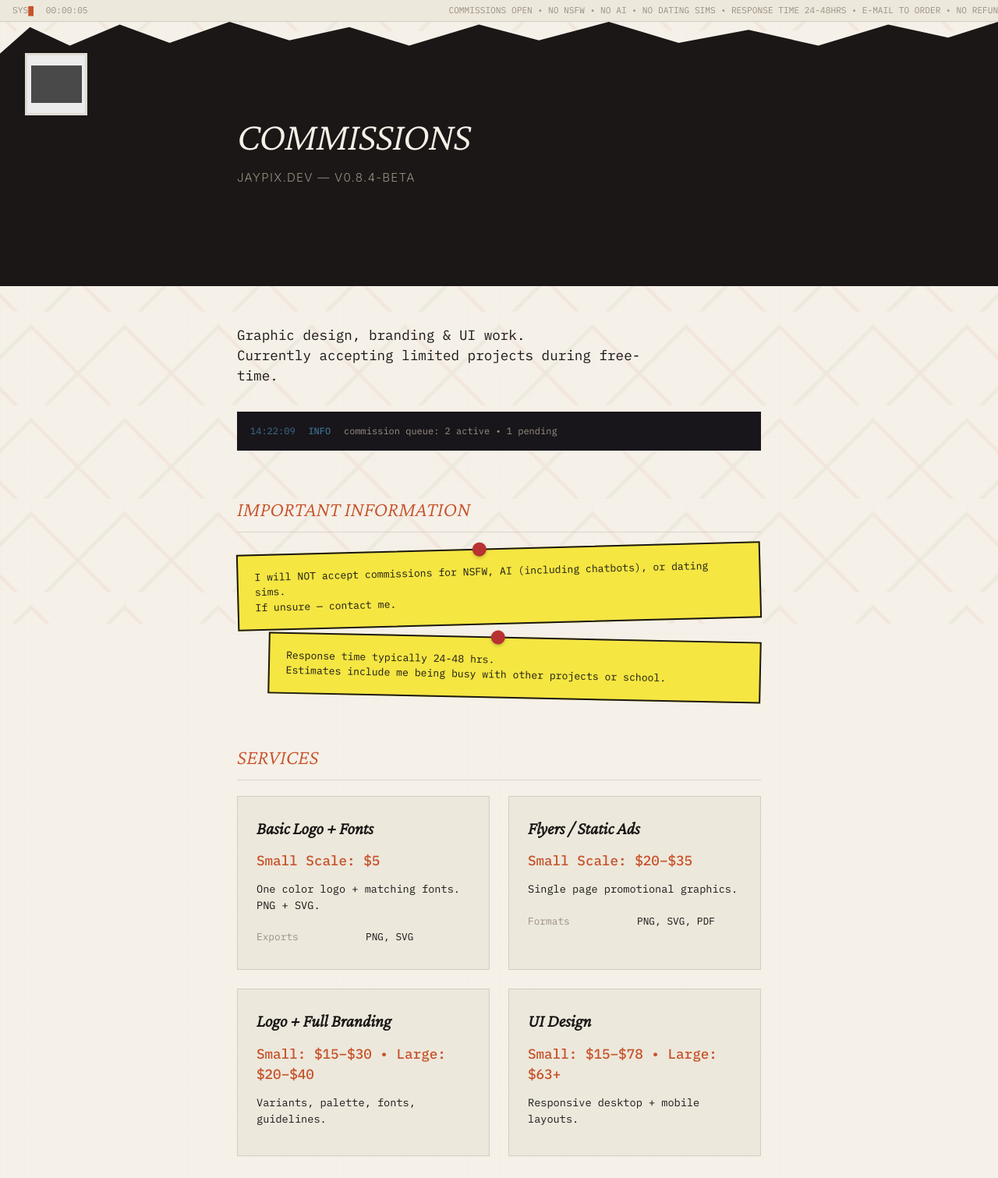
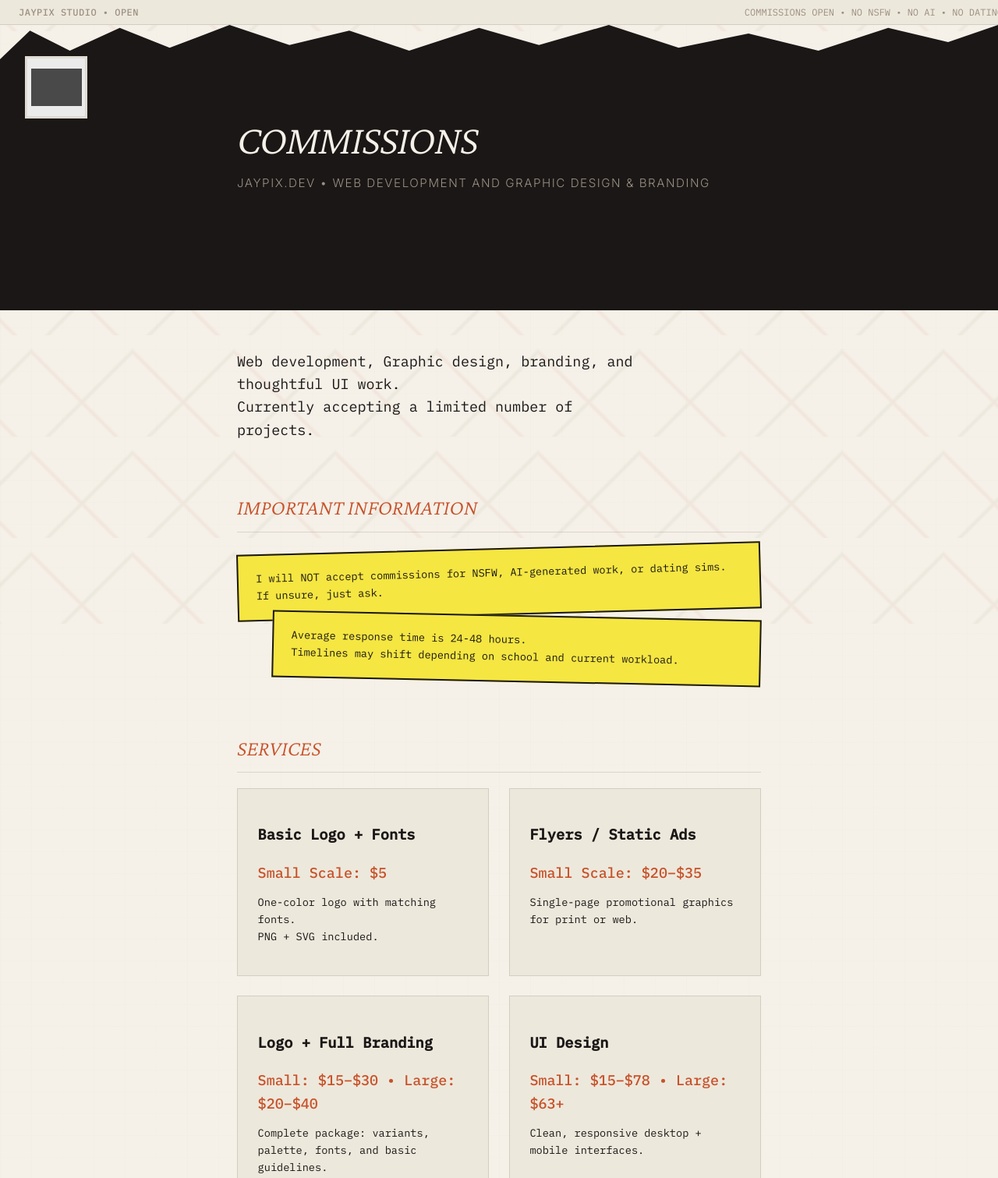
Before and after one commit to Jaypixo/portfolio, a website: page commissions.html in a window 1280 px wide. Shown: the top 1511 px of the page at 78% size. Drawn offline with nearby package versions, Linux system fonts and the light colour scheme; grey boxes are pictures that could not be loaded.

Commit message:
Revise commissions.html for styling and content updates
Updated the commissions page with new styles, improved text clarity, and adjusted layout for better user experience.

```diff
--- a/commissions.html
+++ b/commissions.html
@@ -3,9 +3,12 @@
 <head>
     <meta charset="UTF-8">
     <meta name="viewport" content="width=device-width, initial-scale=1.0">
-    <title>jaypix.dev — COMMISSIONS</title>
+    <meta name="theme-color" content="#1a1716">
+    <title>● jaypix.dev — COMMISSIONS</title>
+    <link rel="icon" href="https://jaypix.dev/Public/Jaylogo.png" type="image/png">
     <link rel="preconnect" href="https://fonts.googleapis.com">
     <link href="https://fonts.googleapis.com/css2?family=Crimson+Pro:ital,wght@1,300&amp;family=IBM+Plex+Mono:wght@400;500&amp;family=Inter:wght@300;400;500&amp;display=swap" rel="stylesheet">
+
     <style>
         :root {
             --paper: #f5f0e8;
@@ -16,7 +19,6 @@
             --secondary: #3b6e8f;
             --tertiary: #5c7a3e;
             --warning: #d4a017;
-            --error: #b83232;
             --border: rgba(26, 23, 22, 0.12);
             --grid-line: rgba(26, 23, 22, 0.015);
         }
@@ -32,15 +34,7 @@
             }
         }
 
-        @import url('https://fonts.googleapis.com/css2?family=Crimson+Pro:ital,wght@1,300&amp;family=IBM+Plex+Mono:wght@400;500&amp;family=Inter:wght@300;400;500&amp;display=swap');
-
-        :root {
-            --accent-glow: #c7522a;
-        }
-
-        * {
-            box-sizing: border-box;
-        }
+        * { box-sizing: border-box; }
 
         body {
             margin: 0;
@@ -51,63 +45,48 @@
                 repeating-linear-gradient(90deg, var(--grid-line) 0px, transparent 1px, transparent 40px, var(--grid-line) 40px);
             background-size: 40px 28px;
             color: var(--ink);
-            line-height: 1.5;
+            line-height: 1.6;
             overflow-x: hidden;
         }
 
+        /* Enhanced Status Bar */
         .status-bar {
             position: fixed;
             top: 0;
             left: 0;
             right: 0;
-            height: 28px;
+            height: 32px;
             background: var(--paper-alt);
             border-bottom: 1px solid var(--border);
             display: flex;
             align-items: center;
-            padding: 0 1rem;
-            font-size: 0.7rem;
+            padding: 0 1.5rem;
+            font-size: 0.75rem;
             color: var(--muted);
             z-index: 1000;
             overflow: hidden;
             white-space: nowrap;
+            gap: 1.5rem;
         }
 
         .status-left {
-            display: flex;
-            align-items: center;
-            gap: 1rem;
-        }
-
-        .cursor {
-            display: inline-block;
-        }
-
-        .cursor::after {
-            content: '█';
-            animation: blink 1.1s step-end infinite;
-            color: var(--primary);
+            font-weight: 500;
+            letter-spacing: 0.5px;
         }
 
         .ticker {
-            display: inline-block;
+            flex: 1;
             white-space: nowrap;
-            animation: marquee 28s linear infinite;
-            padding-left: 2rem;
+            animation: marquee 35s linear infinite;
         }
 
         .header {
-            clip-path: polygon(
-                0% 12%, 3% 2%, 7% 9%, 12% 1%, 17% 8%, 23% 0%,
-                29% 7%, 35% 2%, 41% 9%, 48% 1%, 54% 7%, 61% 0%,
-                68% 8%, 75% 3%, 82% 9%, 89% 1%, 95% 6%, 100% 0%,
-                100% 100%, 0% 100%
-            );
+            clip-path: polygon(0% 12%, 3% 2%, 7% 9%, 12% 1%, 17% 8%, 23% 0%, 29% 7%, 35% 2%, 41% 9%, 48% 1%, 54% 7%, 61% 0%, 68% 8%, 75% 3%, 82% 9%, 89% 1%, 95% 6%, 100% 0%, 100% 100%, 0% 100%);
             background-color: var(--ink);
             color: var(--paper);
-            padding: 5.5rem 2rem 3rem 2rem;
+            padding: 5.5rem 2rem 3.5rem 2rem;
             position: relative;
-            margin-top: 28px;
+            margin-top: 32px;
         }
 
         .logo-container {
@@ -133,14 +112,14 @@
         .wrapper {
             max-width: 720px;
             margin: 0 auto;
-            padding: 2rem 1.5rem 4rem;
+            padding: 2rem 1.5rem 5rem;
         }
 
         h1 {
             font-family: 'Crimson Pro', serif;
             font-style: italic;
             font-weight: 300;
-            font-size: 3.2rem;
+            font-size: 3.3rem;
             line-height: 1.05;
             letter-spacing: -0.03em;
             margin: 0 0 0.5rem;
@@ -150,130 +129,66 @@
             font-family: 'Inter', sans-serif;
             font-weight: 300;
             color: var(--muted);
-            letter-spacing: 0.08em;
+            letter-spacing: 0.1em;
             text-transform: uppercase;
             font-size: 0.95rem;
         }
 
-        .section {
-            margin-bottom: 3.5rem;
-        }
+        .section { margin-bottom: 4rem; }
 
         .section-title {
             font-family: 'Crimson Pro', serif;
             font-style: italic;
-            font-size: 1.65rem;
+            font-size: 1.7rem;
             margin-bottom: 1.25rem;
             color: var(--primary);
             border-bottom: 1px solid var(--border);
             padding-bottom: 0.5rem;
         }
 
-        .rules {
-            display: grid;
-            gap: 1rem;
-        }
-
         .sticky-note {
             background: #f5e642;
             color: #1a1716;
-            padding: 1.1rem 1.3rem;
+            padding: 1.2rem 1.4rem;
             transform: rotate(-1.5deg);
             border: 2px solid #1a1716;
             position: relative;
-            font-size: 0.82rem;
+            font-size: 0.85rem;
         }
 
         .sticky-note:nth-child(2) {
             transform: rotate(1.2deg);
-            margin-left: 40px;
-        }
-
-        .sticky-note::before {
-            content: '';
-            position: absolute;
-            top: -10px;
-            left: 45%;
-            width: 18px;
-            height: 18px;
-            background: var(--error);
-            border-radius: 50%;
-            box-shadow: 0 2px 4px rgba(0,0,0,0.2);
+            margin-left: 45px;
         }
 
         .service-grid {
             display: grid;
             grid-template-columns: repeat(auto-fit, minmax(310px, 1fr));
-            gap: 1.5rem;
+            gap: 1.6rem;
         }
 
         .service-card {
             background: var(--paper-alt);
             border: 1px solid var(--border);
-            padding: 1.5rem;
-            transition: transform 0.2s ease;
+            padding: 1.6rem;
+            transition: transform 0.25s ease;
         }
 
         .service-card:hover {
-            transform: translateY(-4px);
-        }
-
-        .service-card h3 {
-            font-family: 'Crimson Pro', serif;
-            font-style: italic;
-            margin: 0 0 0.75rem;
-            font-size: 1.4rem;
+            transform: translateY(-6px);
         }
 
         .price {
-            font-size: 1.1rem;
+            font-size: 1.15rem;
             color: var(--primary);
             font-weight: 500;
-        }
-
-        .info-strip {
-            display: grid;
-            grid-template-columns: 140px 1fr;
-            border-bottom: 1px solid var(--border);
-            padding: 0.5rem 0;
-            font-size: 0.8rem;
-        }
-
-        .info-strip:last-child {
-            border-bottom: none;
-        }
-
-        .label {
-            color: var(--muted);
-        }
-
-        .form-group {
-            margin-bottom: 1.5rem;
-        }
-
-        label {
-            display: block;
-            font-size: 0.75rem;
-            color: var(--muted);
-            margin-bottom: 0.4rem;
-            text-transform: uppercase;
-        }
-
-        input, textarea, select {
-            width: 100%;
-            background: transparent;
-            border: 1px solid var(--border);
-            padding: 0.75rem;
-            font-family: 'IBM Plex Mono', monospace;
-            font-size: 0.9rem;
-            color: var(--ink);
         }
 
         .btn {
             background: var(--primary);
             color: var(--paper);
             border: 2px solid var(--ink);
-            padding: 0.85rem 2rem;
+            padding: 0.95rem 2rem;
             font-family: 'Inter', sans-serif;
             font-weight: 500;
             text-transform: uppercase;
@@ -281,12 +196,13 @@
             cursor: pointer;
             transition: all 0.2s;
             width: 100%;
-            margin-top: 1rem;
+            margin-top: 1.5rem;
+            font-size: 0.95rem;
         }
 
         .btn:hover {
-            background: color-mix(in srgb, var(--primary) 80%, var(--ink));
-            transform: translateY(-1px);
+            background: color-mix(in srgb, var(--primary) 85%, var(--ink));
+            transform: translateY(-2px);
         }
 
         .ghost-btn {
@@ -295,23 +211,8 @@
             border: 2px solid var(--ink);
         }
 
-        .terminal-log {
-            background: #18161a;
-            color: #9b8f82;
-            padding: 1rem;
-            font-size: 0.75rem;
-            border: 1px solid var(--border);
-            margin: 1.5rem 0;
-            line-height: 1.4;
-        }
-
-        .log-time { color: var(--secondary); margin-right: 0.6rem; }
-        .log-level { margin-right: 0.6rem; font-weight: 500; }
-        .log-level.info { color: var(--secondary); }
-        .log-level.warn { color: var(--warning); }
-
         footer {
-            margin-top: 6rem;
+            margin-top: 7rem;
             padding-top: 2rem;
             border-top: 1px solid var(--border);
             font-size: 0.7rem;
@@ -319,16 +220,7 @@
             display: flex;
             justify-content: space-between;
             flex-wrap: wrap;
-            gap: 1rem;
-        }
-
-        .footnote {
-            margin: 0.3rem 0;
-        }
-
-        @keyframes blink {
-            0%, 100% { opacity: 1; }
-            50% { opacity: 0; }
+            gap: 2rem;
         }
 
         @keyframes marquee {
@@ -338,46 +230,50 @@
 
         .floating-grid {
             position: fixed;
-            top: 0;
-            left: 0;
-            width: 100%;
-            height: 100%;
+            top: 0; left: 0;
+            width: 100%; height: 100%;
             pointer-events: none;
             z-index: -1;
-            opacity: 0.07;
+            opacity: 0.06;
             background:
                 linear-gradient(45deg, transparent 40%, var(--primary) 42%, transparent 44%),
                 linear-gradient(-45deg, transparent 40%, var(--tertiary) 42%, transparent 44%);
-            background-size: 120px 120px;
-            animation: float-grid 45s linear infinite;
+            background-size: 130px 130px;
+            animation: float-grid 50s linear infinite;
         }
 
         @keyframes float-grid {
             0% { background-position: 0 0; }
-            100% { background-position: 300px 300px; }
+            100% { background-position: 400px 400px; }
+        }
+
+        /* Mobile Improvements */
+        @media (max-width: 640px) {
+            .header { padding: 5rem 1.25rem 3rem; }
+            h1 { font-size: 2.7rem; }
+            .wrapper { padding: 1.5rem 1rem 4rem; }
+            .service-grid { grid-template-columns: 1fr; }
+            .status-bar { font-size: 0.7rem; padding: 0 1rem; height: 30px; }
         }
     </style>
 </head>
 <body>
     <!-- STATUS BAR -->
     <div class="status-bar">
-        <div class="status-left">
-            <span class="cursor">SYS</span>
-            <span id="uptime">00:00:00</span>
-        </div>
+        <div class="status-left">JAYPIX STUDIO • OPEN</div>
         <div class="ticker">
-            COMMISSIONS OPEN • NO NSFW • NO AI • NO DATING SIMS • RESPONSE TIME 24-48HRS • E-MAIL TO ORDER • NO REFUNDS
+            COMMISSIONS OPEN • NO NSFW • NO AI • NO DATING SIMS • 24-48H RESPONSE • EMAIL TO ORDER
         </div>
     </div>
 
-    <!-- TORN HEADER -->
+    <!-- HEADER -->
     <header class="header">
         <div class="logo-container">
             <img src="https://jaypix.dev/Public/Jaylogo.png" alt="Jaypix Logo">
         </div>
         <div class="wrapper">
             <h1 style="color: var(--paper);">COMMISSIONS</h1>
-            <p class="subtitle">jaypix.dev — v0.8.4-beta</p>
+            <p class="subtitle">jaypix.dev • Web Development and Graphic Design &amp; Branding</p>
         </div>
     </header>
 
@@ -385,16 +281,10 @@
 
         <!-- HERO -->
         <div class="section">
-            <p style="max-width: 520px; font-size: 1.1rem; margin-bottom: 2rem;">
-                Graphic design, branding &amp; UI work.<br>
-                Currently accepting limited projects during free-time.
+            <p style="max-width: 520px; font-size: 1.15rem; margin-bottom: 2.5rem;">
+                Web development, Graphic design, branding, and thoughtful UI work.<br>
+                Currently accepting a limited number of projects.
             </p>
-
-            <div class="terminal-log">
-                <span class="log-time">14:22:09</span>
-                <span class="log-level info">INFO</span>
-                <span class="log-msg">commission queue: 2 active • 1 pending</span>
-            </div>
         </div>
 
         <!-- RULES -->
@@ -402,12 +292,12 @@
             <div class="section-title">IMPORTANT INFORMATION</div>
             <div class="rules">
                 <div class="sticky-note">
-                    I will NOT accept commissions for NSFW, AI (including chatbots), or dating sims.<br>
-                    If unsure — contact me.
+                    I will NOT accept commissions for NSFW, AI-generated work, or dating sims.<br>
+                    If unsure, just ask.
                 </div>
                 <div class="sticky-note">
-                    Response time typically 24-48 hrs.<br>
-                    Estimates include me being busy with other projects or school.
+                    Average response time is 24-48 hours.<br>
+                    Timelines may shift depending on school and current workload.
                 </div>
             </div>
         </div>
@@ -416,41 +306,28 @@
         <div class="section">
             <div class="section-title">SERVICES</div>
             <div class="service-grid">
-
-                <!-- Basic Logo -->
                 <div class="service-card">
                     <h3>Basic Logo + Fonts</h3>
                     <div class="price">Small Scale: $5</div>
-                    <p style="margin: 0.8rem 0; font-size: 0.85rem;">One color logo + matching fonts.<br>PNG + SVG.</p>
-                    <div class="info-strip">
-                        <div class="label">Exports</div>
-                        <div>PNG, SVG</div>
-                    </div>
+                    <p style="margin: 0.8rem 0; font-size: 0.85rem;">One-color logo with matching fonts.<br>PNG + SVG included.</p>
                 </div>
 
-                <!-- Flyers -->
                 <div class="service-card">
                     <h3>Flyers / Static Ads</h3>
                     <div class="price">Small Scale: $20–$35</div>
-                    <p style="margin: 0.8rem 0; font-size: 0.85rem;">Single page promotional graphics.</p>
-                    <div class="info-strip">
-                        <div class="label">Formats</div>
-                        <div>PNG, SVG, PDF</div>
-                    </div>
+                    <p style="margin: 0.8rem 0; font-size: 0.85rem;">Single-page promotional graphics for print or web.</p>
                 </div>
 
-                <!-- Branding -->
                 <div class="service-card">
                     <h3>Logo + Full Branding</h3>
                     <div class="price">Small: $15–$30 • Large: $20–$40</div>
-                    <p style="margin: 0.8rem 0; font-size: 0.85rem;">Variants, palette, fonts, guidelines.</p>
+                    <p style="margin: 0.8rem 0; font-size: 0.85rem;">Complete package: variants, palette, fonts, and basic guidelines.</p>
                 </div>
 
-                <!-- UI -->
                 <div class="service-card">
                     <h3>UI Design</h3>
                     <div class="price">Small: $15–$78 • Large: $63+</div>
-                    <p style="margin: 0.8rem 0; font-size: 0.85rem;">Responsive desktop + mobile layouts.</p>
+                    <p style="margin: 0.8rem 0; font-size: 0.85rem;">Clean, responsive desktop + mobile interfaces.</p>
                 </div>
             </div>
         </div>
@@ -458,29 +335,39 @@
         <!-- HOW TO COMMISSION -->
         <div class="section">
             <div class="section-title">HOW TO COMMISSION</div>
-            <p>Send the following template to <strong>contact@jaypix.dev</strong></p>
+            <p>Send the template below to <strong>contact@jaypix.dev</strong></p>
 
-            <div style="background: var(--paper-alt); padding: 1.5rem; border: 1px solid var(--border); font-size: 0.85rem; margin: 1.5rem 0;">
-                <strong>Scale:</strong> [Small/Large]<br>
-                <strong>Project Type:</strong> [Logo / Branding / Flyer / UI Design / Etc]<br>
-                <strong>Style:</strong> [Frutiger Aero / Y2K / Minimal / etc]<br>
-                <strong>Description:</strong> [Detailed description, references, mood, inspirations...]
+            <div style="background: var(--paper-alt); padding: 1.6rem; border: 1px solid var(--border); font-size: 0.85rem; margin: 1.8rem 0; line-height: 1.7;">
+                <strong>Scale:</strong> [Small / Large]<br>
+                <strong>Project Type:</strong> [Logo / Branding / Flyer / UI Design / Other]<br>
+                <strong>Style:</strong> [Frutiger Aero / Y2K / Minimal / Cyber / etc.]<br>
+                <strong>Description:</strong> [Detailed description, references, mood, and inspirations]
             </div>
 
-            <p style="font-size: 0.85rem; color: var(--muted);">
-                I'll reply with sketches, moodboards, and a quote. Payment via PayPal, Cash App, or Venmo.<br>
-                50/50 split available on request.
+            <p style="font-size: 0.9rem; color: var(--muted);">
+                I'll reply with initial sketches, moodboards, and a quote.<br><br>
+                <strong>Payment:</strong> PayPal or Bank Transfer only.
+            </p>
+        </div>
+
+        <!-- PROCESS -->
+        <div class="section">
+            <div class="section-title">MY PROCESS</div>
+            <p style="font-size: 0.95rem;">
+                1. Initial discussion &amp; moodboard<br>
+                2. Rough sketches / concepts<br>
+                3. Refinement rounds (usually 2 included)<br>
+                4. Final delivery with source files
             </p>
         </div>
 
         <!-- CONTACT -->
         <div class="section">
             <div class="section-title">CONTACT</div>
-            <div style="display: flex; gap: 3rem; flex-wrap: wrap;">
+            <div style="display: flex; gap: 3rem; flex-wrap: wrap; font-size: 0.95rem;">
                 <div>
                     <strong>Developer</strong><br>
-                    Jaypix<br>
-                    <a href="https://jaypix.dev" style="color: var(--primary); border-bottom: 1px dashed var(--primary);">jaypix.dev</a>
+                    <a href="https://jaypix.dev" style="color: var(--primary);">jaypix.dev</a>
                 </div>
                 <div>
                     <strong>Email</strong><br>
@@ -495,11 +382,11 @@
     <!-- FOOTER -->
     <footer class="wrapper">
         <div>
-            <div class="footnote">[1] Source files always included. Named layers available for 5-8% extra.</div>
-            <div class="footnote">[2] WIP previews sent during development. Estimates may shift with academic load.</div>
+            <div class="footnote">[1] Source files always included. Named layers + extra assets available.</div>
+            <div class="footnote">[2] 50/50 payment split available on bigger projects.</div>
         </div>
         <div style="text-align: right; font-size: 0.65rem;">
-            BUILT BY HAND • 2026<br>
+            HANDCRAFTED • 2026<br>
             jaypix.dev
         </div>
     </footer>
@@ -507,38 +394,12 @@
     <div class="floating-grid"></div>
 
     <script>
-        // Uptime counter
-        let seconds = 0;
-        function updateUptime() {
-            seconds++;
-            const h = Math.floor(seconds / 3600).toString().padStart(2, '0');
-            const m = Math.floor((seconds % 3600) / 60).toString().padStart(2, '0');
-            const s = (seconds % 60).toString().padStart(2, '0');
-            document.getElementById('uptime').textContent = `${h}:${m}:${s}`;
-        }
-        setInterval(updateUptime, 1000);
-
-        // Subtle logo filter toggle on scroll
-        window.addEventListener('scroll', () => {
-            const logo = document.querySelector('.logo-container img');
-            if (window.scrollY > 300) {
-                logo.style.filter = 'invert(1) hue-rotate(20deg)';
-            } else {
-                logo.style.filter = 'invert(1)';
-            }
+        // Logo hover effect
+        document.querySelector('.logo-container').addEventListener('click', () => {
+            alert("JAYPIX PROTOCOL ENGAGED.\n\nThanks for checking out my commissions page.");
         });
 
-        // Easter egg: click logo 5 times
-        let clickCount = 0;
-        document.querySelector('.logo-container').addEventListener('click', () => {
-            clickCount++;
-            if (clickCount >= 5) {
-                alert("JAYPIX PROTOCOL ENGAGED.\n\nThank you for visiting.");
-                clickCount = 0;
-            }
-        });
-
-        console.log('%cjaypix.dev commissions system initialized', 'color:#c7522a; font-family:monospace');
+        console.log('%cjaypix.dev commissions • v0.9', 'color:#c7522a; font-family:monospace');
     </script>
 </body>
 </html>
```
